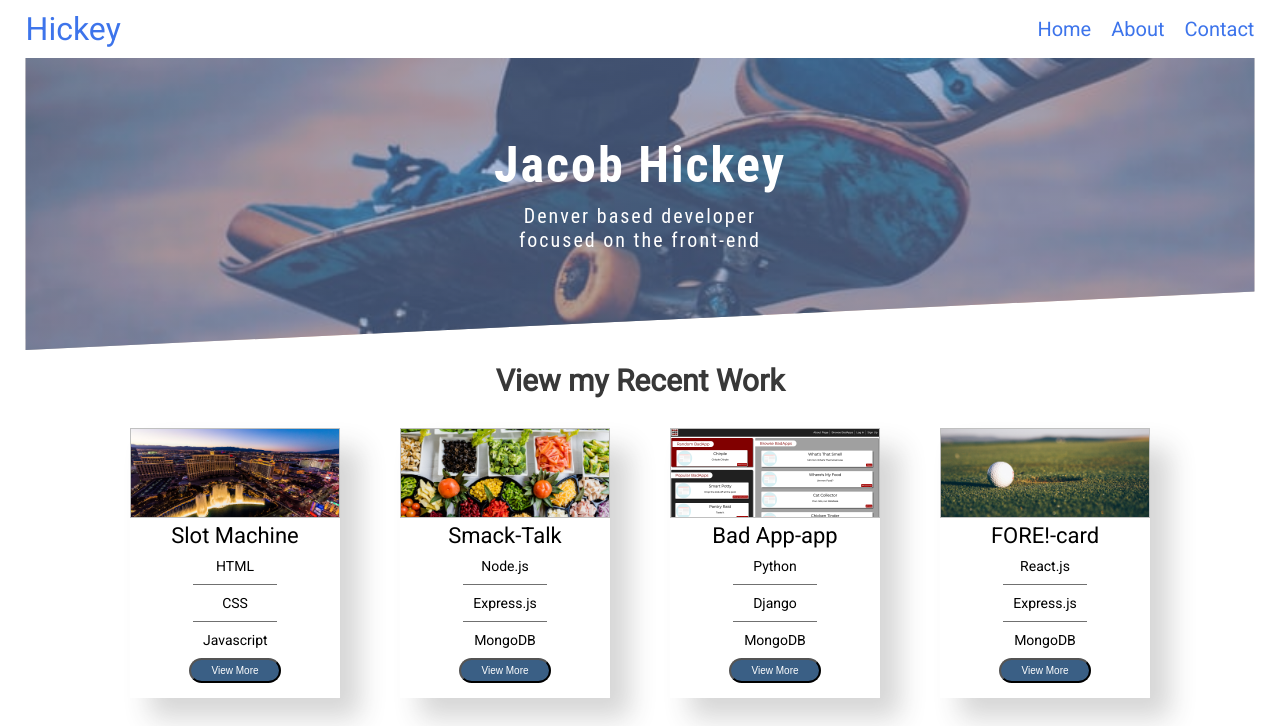
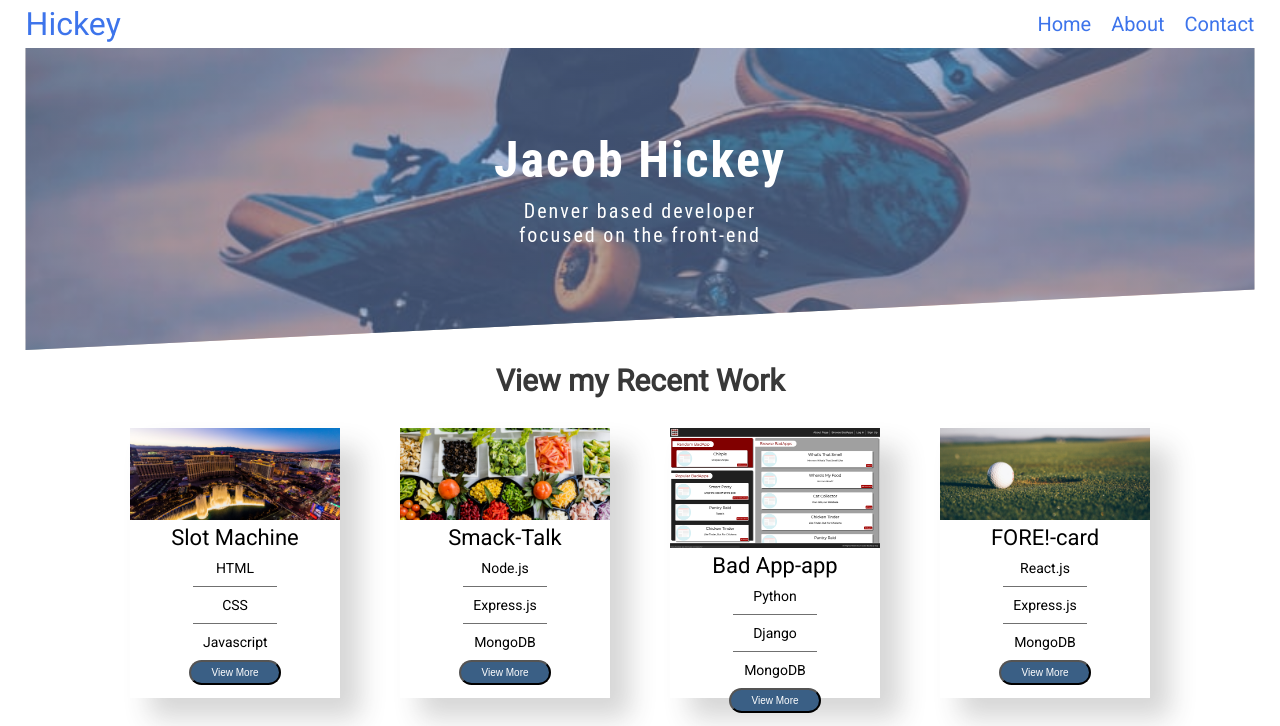
Before and after one commit to LaunchPad90/Portfolio, a Gatsby site: page / in a window 1280 px wide. Shown: the top 726 px of the page. Built offline with nearby package versions, Linux system fonts and the light colour scheme; Gatsby itself is replaced by a stand-in of ours; a web font is replaced by a local one.

Commit message:
card image fixed!

```diff
--- a/src/components/card.js
+++ b/src/components/card.js
@@ -63,18 +63,16 @@ export default function Card(props) {
         }
     `;
 
-    const CardImage = styled.img`
+    const CardImageDiv = styled.div`
         width: 100%;
         height: 100%;
-        background: url(${props.projectImage});
+    `;
+
+    const CardImgae = styled.img`
+        width: 100%;
+        height: 100%;
         background-position: top;
         background-size: cover;
-        position: relative;
-        color: #5C5C5C;
-
-        ${media.l`
-            font-size: 2rem;
-        `}
     `;
 
     const CardTitle = styled.div`
@@ -126,7 +124,9 @@ export default function Card(props) {
         <CardBox>
             <Card onClick={Flipped}>
                 <CardFront>
-                    <CardImage />
+                    <CardImageDiv>
+                        <CardImgae src={props.projectImage}/>
+                    </CardImageDiv>
                     <CardTitle>{props.projectTitle}</CardTitle>
                     {/* <CardImg controls type="video/mp4" src={props.projectGif} /> */}
                     <ContentList>
--- a/src/components/header.js
+++ b/src/components/header.js
@@ -11,7 +11,7 @@ export default function Header() {
     display: flex;
     justify-content: flex-end;
     align-items: center;
-    padding: 1rem 2%;
+    padding: .5rem 2%;
     width: 100%;
 
     ${media.m`
```
